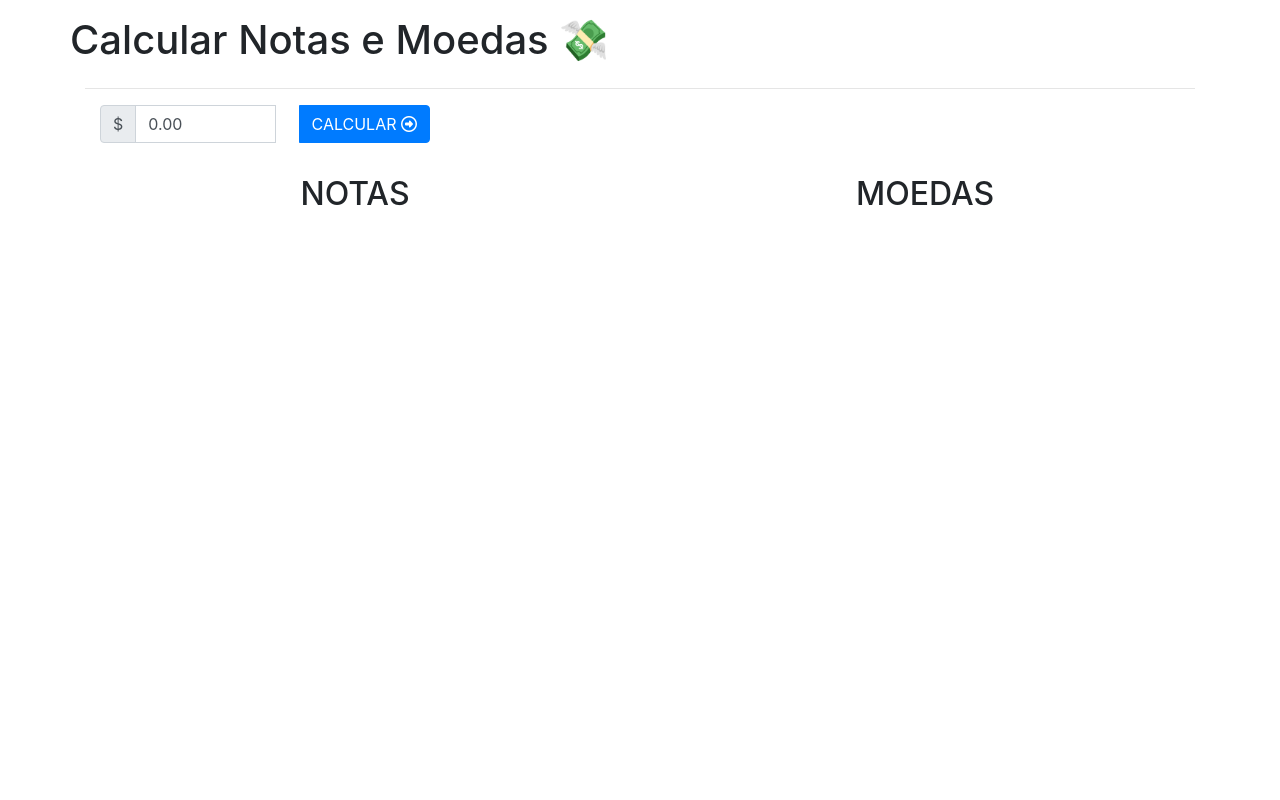
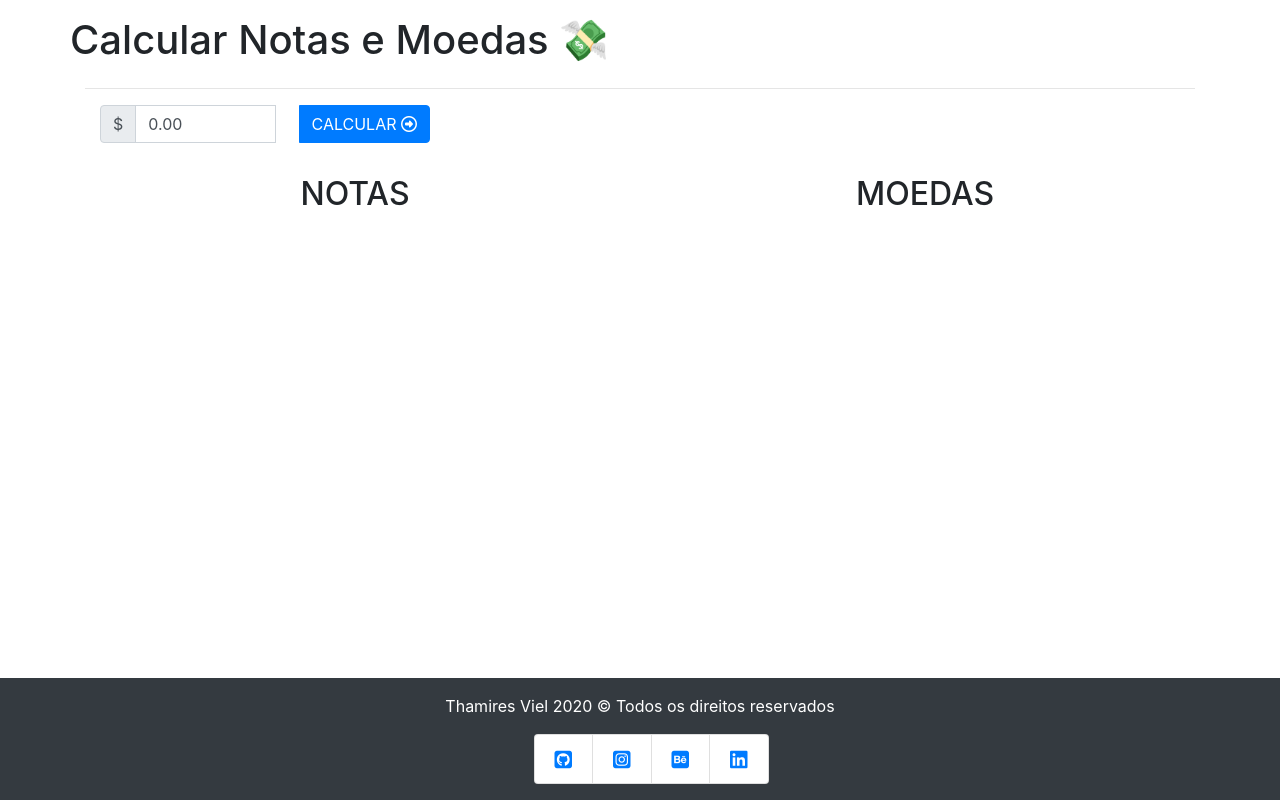
Before and after one commit to thamiresviel/calcular-notas-e-moedas, a plain HTML site: page index.html in a window 1280 px wide. Drawn offline with nearby package versions, Linux system fonts and the light colour scheme.

Commit message:
finish project

```diff
--- /dev/null
+++ b/css/style.css
@@ -0,0 +1,3 @@
+p {
+    color:#fff;
+}
--- a/index.html
+++ b/index.html
@@ -5,6 +5,8 @@
     <!-- Required meta tags -->
     <meta charset="utf-8">
     <meta name="viewport" content="width=device-width, initial-scale=1, shrink-to-fit=no">
+    <!-- CSS -->
+    <link rel="stylesheet" href="css/style.css">
     <!-- FontAwesome-->
     <script src="https://kit.fontawesome.com/a17b1634a4.js" crossorigin="anonymous"></script>
     <!-- Bootstrap CSS -->
@@ -18,7 +20,7 @@
         <div class="row mt-3">
             <h1>Calcular Notas e Moedas 💸</h1>
         </div>
-        <hr/>
+        <hr />
 
         <!-- CAMPO DE ENTRADA -->
         <div class="row col-12">
@@ -26,28 +28,44 @@
                 <div class="input-group-prepend">
                     <span class="input-group-text">$</span>
                 </div>
-                <input id="campoValor" type="number" class="form-control" aria-label="Amount (to the nearest dollar" step="0.01" value="0.00" required>
+                <input id="campoValor" type="number" class="form-control" aria-label="Amount (to the nearest dollar"
+                    step="0.01" value="0.00" required>
                 <div class="input-group-append">
-                    <button id="btnCalcular" class="btn btn-primary ml-4" type="button">CALCULAR <i class="far fa-arrow-alt-circle-right"></i></button>
+                    <button id="btnCalcular" class="btn btn-primary ml-4" type="button">CALCULAR <i
+                            class="far fa-arrow-alt-circle-right"></i></button>
                 </div>
             </div>
         </div><!-- ROW2-->
         <div class="row mt-3">
             <div class="col-6">
                 <h2 class="text-center">NOTAS</h2>
-            <ul id="listaNotas" class="list-group">
+                <ul id="listaNotas" class="list-group text-center">
 
-              </ul>
+                </ul>
             </div>
             <div class="col-6">
                 <h2 class="text-center">MOEDAS</h2>
-              <ul id="listaMoedas" class="list-group">
+                <ul id="listaMoedas" class="list-group text-center">
 
-              </ul>
+                </ul>
             </div>
-        </div><!--ROW3-->
-
-
+        </div>
+        <!--ROW3-->
+        <footer class="fixed-bottom p-3 bg-dark">
+            <div class="row">
+                <div class="col-12">
+                    <p class="text-center">Thamires Viel 2020 © Todos os direitos reservados </p>
+                </div>
+            </div>
+            <div class="row">
+                <div class="col-2 mx-auto list-group list-group-horizontal-sm">
+                    <a class="list-group-item" href="https://github.com/thamiresviel"><i class="fab fa-github-square fa-lg"></i></a>
+                    <a class="list-group-item" href="https://www.instagram.com/thavieldesigner/"><i class="fab fa-instagram-square fa-lg"></i></a>
+                    <a class="list-group-item" href="https://www.behance.net/thamiresviel"><i class="fab fa-behance-square fa-lg"></i></a>
+                    <a class="list-group-item" href="https://www.linkedin.com/in/thamiresviel/"><i class="fab fa-linkedin fa-lg"></i></a>
+                </div>
+            </div>
+        </footer>
     </div><!-- /CONTAINER-->
 
 
```
Also changed, not shown: 1 other file.
